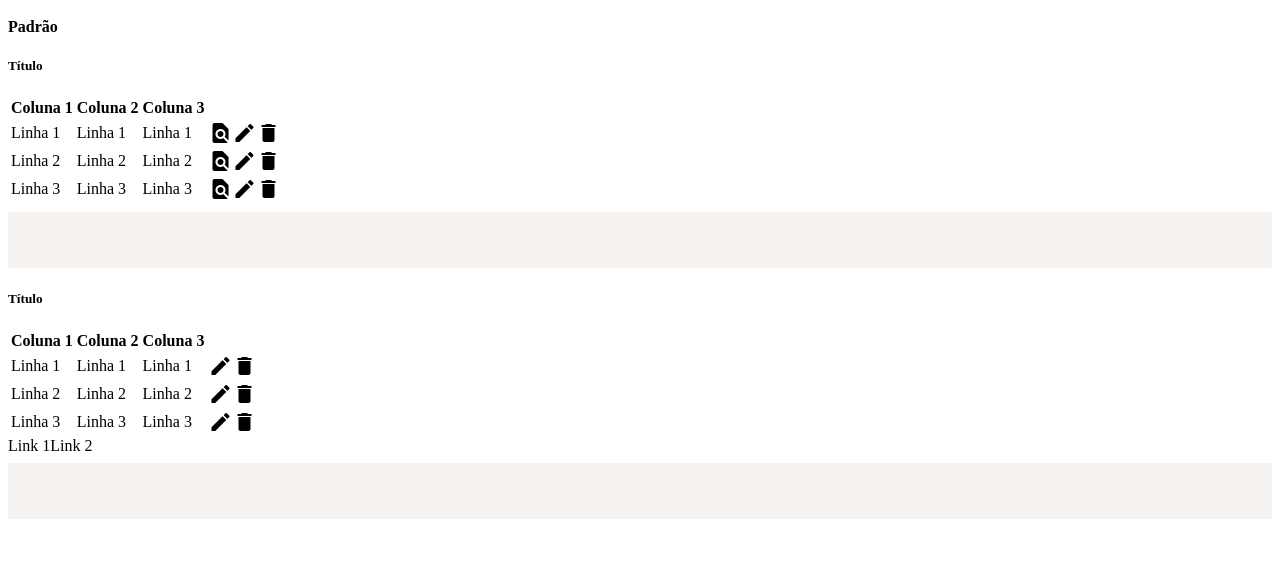
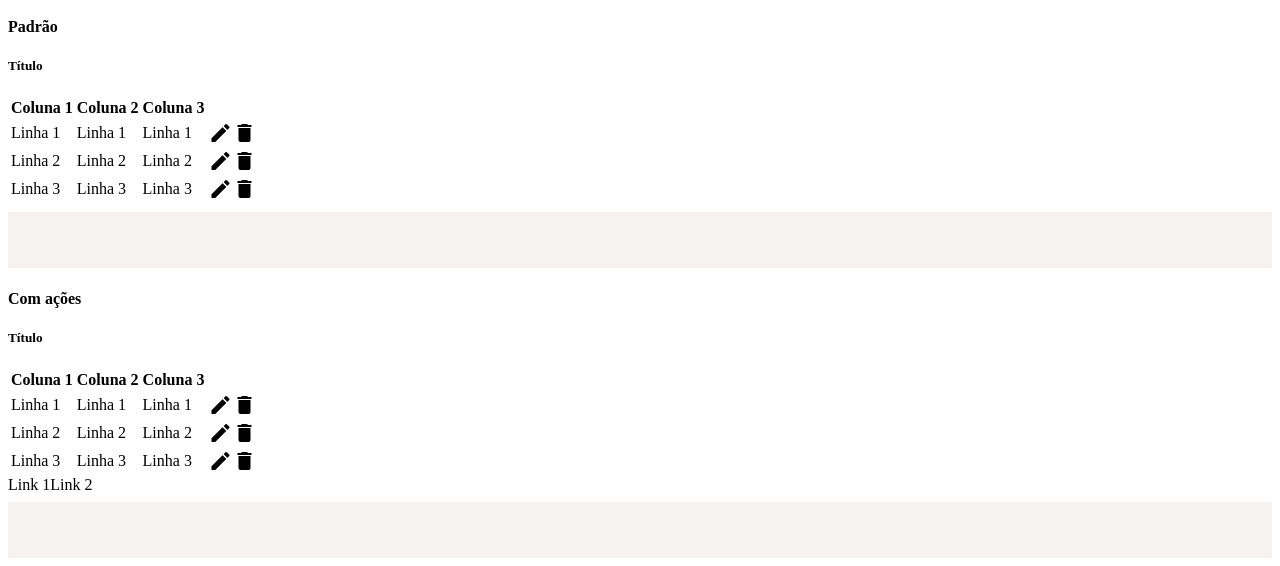
Before and after one commit to myrp/myrp.ux, a website built with Parcel: page pug/tables.pug in a window 1280 px wide. Shown: the part 336-902 px from the top of the page. Before the commit the page ends 863 px from the top, so only its background shows below. Built offline with nearby package versions, Linux system fonts and the light colour scheme.

Commit message:
Ajustando códigos de exemplo

```diff
--- a/pug/page-contents/tables/table-actions.html
+++ b/pug/page-contents/tables/table-actions.html
@@ -19,41 +19,6 @@
 				<td>Linha 1</td>
 				<td class="right-align">
 					<a href="#">
-							<i class="material-icons grey-text text-darken-2">find_in_page</i>
-						</a>
-						<a href="#">
-							<i class="material-icons grey-text text-darken-2">edit</i>
-						</a>
-						<a href="#">
-							<i class="material-icons grey-text text-darken-2">delete</i>
-						</a>
-					</td>
-				</tr>
-				<tr>
-					<td>Linha 2</td>
-					<td>Linha 2</td>
-					<td>Linha 2</td>
-					<td class="right-align">
-						<a href="#">
-							<i class="material-icons grey-text text-darken-2">find_in_page</i>
-						</a>
-						<a href="#">
-							<i class="material-icons grey-text text-darken-2">edit</i>
-						</a>
-						<a href="#">
-							<i class="material-icons grey-text text-darken-2">delete</i>
-						</a>
-					</td>
-				</tr>
-				<tr>
-					<td>Linha 3</td>
-					<td>Linha 3</td>
-					<td>Linha 3</td>
-					<td class="right-align">
-						<a href="#">
-							<i class="material-icons grey-text text-darken-2">find_in_page</i>
-						</a>
-						<a href="#">
 						<i class="material-icons grey-text text-darken-2">edit</i>
 					</a>
 					<a href="#">
--- a/pug/page-contents/tables/table.html
+++ b/pug/page-contents/tables/table.html
@@ -18,41 +18,6 @@
 				<td>Linha 1</td>
 				<td class="right-align">
 					<a href="#">
-							<i class="material-icons grey-text text-darken-2">find_in_page</i>
-						</a>
-						<a href="#">
-							<i class="material-icons grey-text text-darken-2">edit</i>
-						</a>
-						<a href="#">
-							<i class="material-icons grey-text text-darken-2">delete</i>
-						</a>
-					</td>
-				</tr>
-				<tr>
-					<td>Linha 2</td>
-					<td>Linha 2</td>
-					<td>Linha 2</td>
-					<td class="right-align">
-						<a href="#">
-							<i class="material-icons grey-text text-darken-2">find_in_page</i>
-						</a>
-						<a href="#">
-							<i class="material-icons grey-text text-darken-2">edit</i>
-						</a>
-						<a href="#">
-							<i class="material-icons grey-text text-darken-2">delete</i>
-						</a>
-					</td>
-				</tr>
-				<tr>
-					<td>Linha 3</td>
-					<td>Linha 3</td>
-					<td>Linha 3</td>
-					<td class="right-align">
-						<a href="#">
-							<i class="material-icons grey-text text-darken-2">find_in_page</i>
-						</a>
-						<a href="#">
 						<i class="material-icons grey-text text-darken-2">edit</i>
 					</a>
 					<a href="#">
--- a/pug/tables.pug
+++ b/pug/tables.pug
@@ -12,54 +12,6 @@ block content
 		.row
 			.col.s12
 				.card-panel
-					h5.card-title Título
-					table
-						thead
-							tr
-								th Coluna 1
-								th Coluna 2
-								th Coluna 3
-								th
-						tbody
-							tr
-								td Linha 1
-								td Linha 1
-								td Linha 1
-								td.right-align
-									a
-										i.material-icons.grey-text.text-darken-2 find_in_page
-									a
-										i.material-icons.grey-text.text-darken-2 edit
-									a
-										i.material-icons.grey-text.text-darken-2 delete
-							tr
-								td Linha 2
-								td Linha 2
-								td Linha 2
-								td.right-align
-									a
-										i.material-icons.grey-text.text-darken-2 find_in_page
-									a
-										i.material-icons.grey-text.text-darken-2 edit
-									a
-										i.material-icons.grey-text.text-darken-2 delete
-							tr
-								td Linha 3
-								td Linha 3
-								td Linha 3
-								td.right-align
-									a
-										i.material-icons.grey-text.text-darken-2 find_in_page
-									a
-										i.material-icons.grey-text.text-darken-2 edit
-									a
-										i.material-icons.grey-text.text-darken-2 delete
-			.col.s12
-				include page-contents/tables/table.html
-	.row
-		.col.s12
-			.card
-				.card-content
 					h5.card-title Título
 					table
 						thead
@@ -96,8 +48,53 @@ block content
 										i.material-icons.grey-text.text-darken-2 edit
 									a
 										i.material-icons.grey-text.text-darken-2 delete
-				.card-action
-					a.blue-text Link 1
-					a.blue-text Link 2
-		.col.s12
-			include page-contents/tables/table-actions.html
+			.col.s12
+				include page-contents/tables/table.html
+
+	.section
+		h4 Com ações
+		.row
+			.col.s12
+				.card
+					.card-content
+						h5.card-title Título
+						table
+							thead
+								tr
+									th Coluna 1
+									th Coluna 2
+									th Coluna 3
+									th
+							tbody
+								tr
+									td Linha 1
+									td Linha 1
+									td Linha 1
+									td.right-align
+										a
+											i.material-icons.grey-text.text-darken-2 edit
+										a
+											i.material-icons.grey-text.text-darken-2 delete
+								tr
+									td Linha 2
+									td Linha 2
+									td Linha 2
+									td.right-align
+										a
+											i.material-icons.grey-text.text-darken-2 edit
+										a
+											i.material-icons.grey-text.text-darken-2 delete
+								tr
+									td Linha 3
+									td Linha 3
+									td Linha 3
+									td.right-align
+										a
+											i.material-icons.grey-text.text-darken-2 edit
+										a
+											i.material-icons.grey-text.text-darken-2 delete
+					.card-action
+						a.blue-text Link 1
+						a.blue-text Link 2
+			.col.s12
+				include page-contents/tables/table-actions.html
```
Lines whose indentation alone changed are shown as unchanged.
